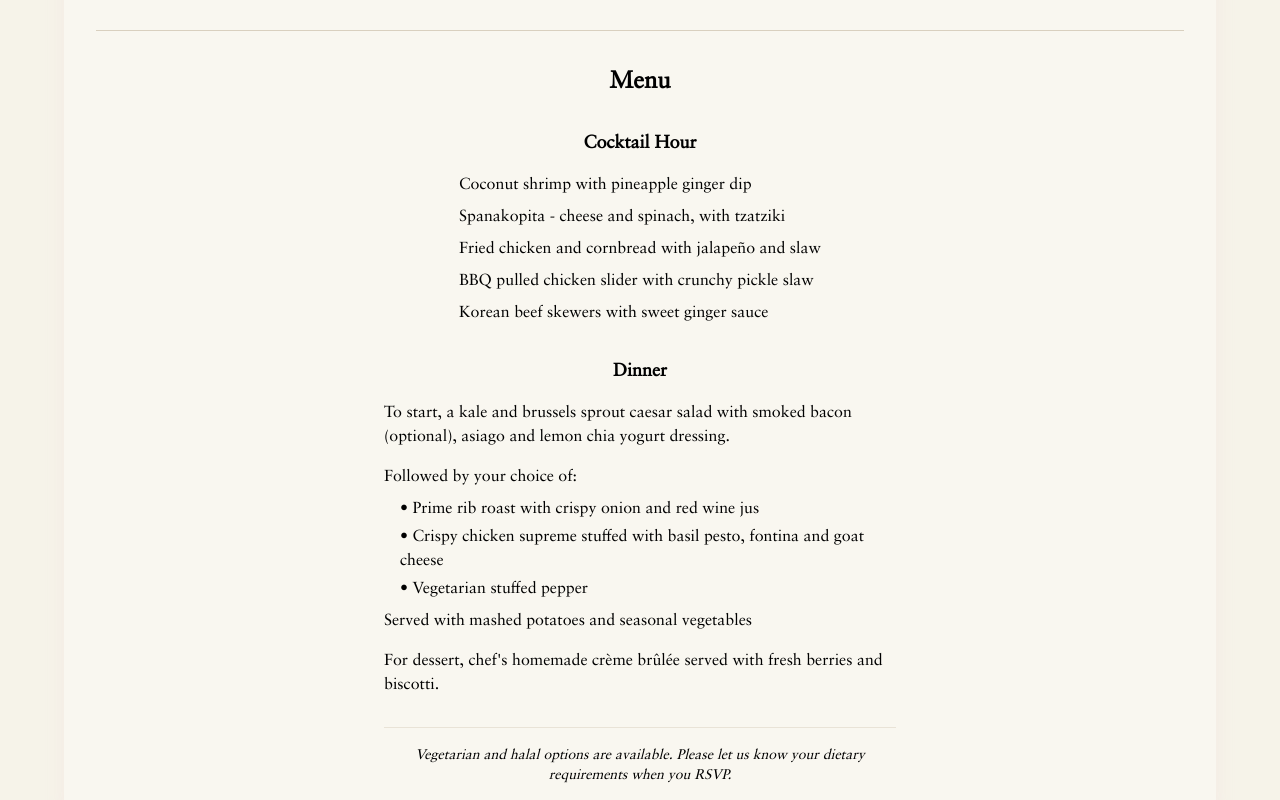
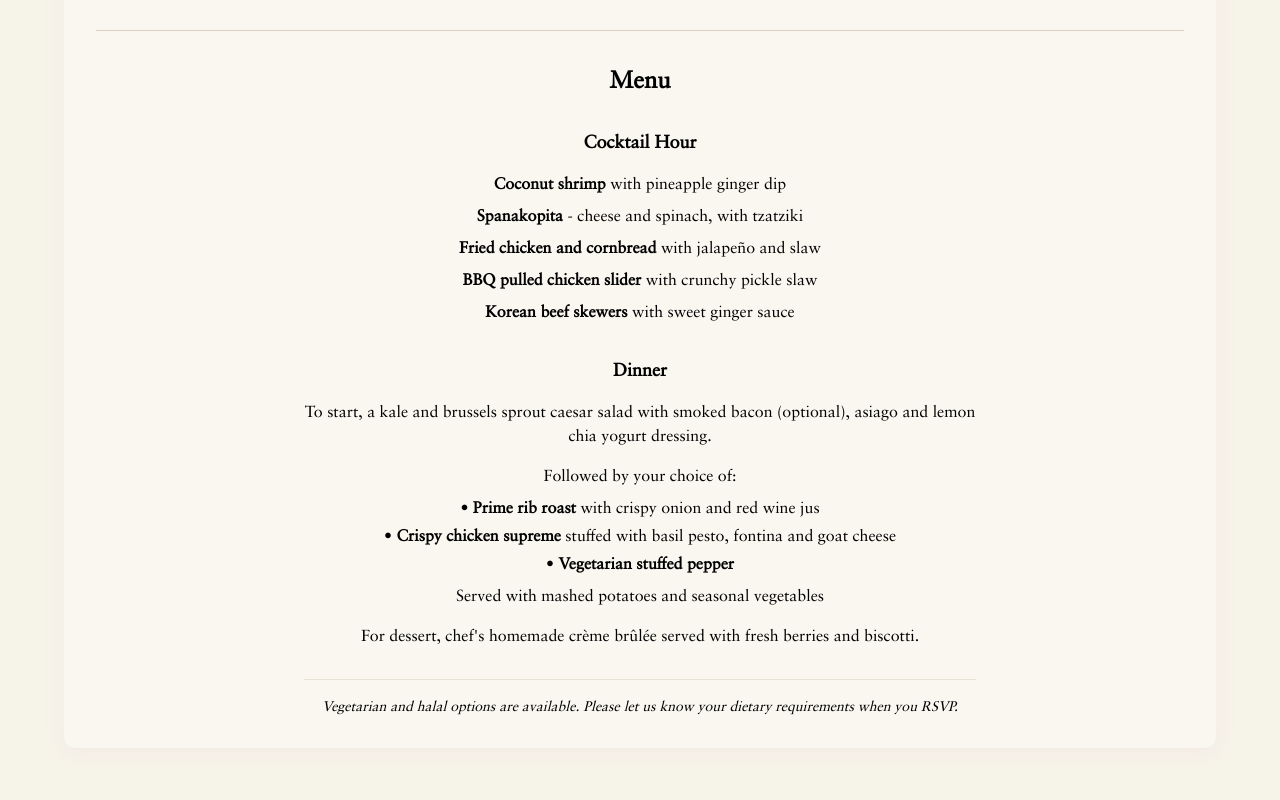
Before and after one commit to onionmansz/union-site-studio, a React (Vite) app: page / in a window 1280 px wide. Shown: the part 2100-2900 px from the top of the page. Built offline with nearby package versions, Linux system fonts and the light colour scheme.

Commit message:
Revert to centered layout and bold menu item names
- Reverted menu to centered text alignment
- Bold dish names for better readability

```diff
--- a/src/components/WeddingDetails.tsx
+++ b/src/components/WeddingDetails.tsx
@@ -92,30 +92,30 @@ const WeddingDetails = () => {
             <h4 className="font-serif text-2xl font-semibold text-foreground mb-8 text-center">
               Menu
             </h4>
-            <div className="flex flex-col items-center space-y-8">
+            <div className="max-w-2xl mx-auto space-y-8">
               {/* Cocktail Hour */}
-              <div className="text-left">
-                <h5 className="font-semibold text-foreground text-lg mb-4 text-center">Cocktail Hour</h5>
+              <div className="text-center">
+                <h5 className="font-semibold text-foreground text-lg mb-4">Cocktail Hour</h5>
                 <ul className="space-y-2 text-foreground">
-                  <li>Coconut shrimp with pineapple ginger dip</li>
-                  <li>Spanakopita - cheese and spinach, with tzatziki</li>
-                  <li>Fried chicken and cornbread with jalapeño and slaw</li>
-                  <li>BBQ pulled chicken slider with crunchy pickle slaw</li>
-                  <li>Korean beef skewers with sweet ginger sauce</li>
+                  <li><span className="font-semibold">Coconut shrimp</span> with pineapple ginger dip</li>
+                  <li><span className="font-semibold">Spanakopita</span> - cheese and spinach, with tzatziki</li>
+                  <li><span className="font-semibold">Fried chicken and cornbread</span> with jalapeño and slaw</li>
+                  <li><span className="font-semibold">BBQ pulled chicken slider</span> with crunchy pickle slaw</li>
+                  <li><span className="font-semibold">Korean beef skewers</span> with sweet ginger sauce</li>
                 </ul>
               </div>
 
               {/* Dinner */}
-              <div className="text-left max-w-lg">
-                <h5 className="font-semibold text-foreground text-lg mb-4 text-center">Dinner</h5>
+              <div className="text-center">
+                <h5 className="font-semibold text-foreground text-lg mb-4">Dinner</h5>
                 <div className="text-foreground space-y-4">
                   <p>To start, a kale and brussels sprout caesar salad with smoked bacon (optional), asiago and lemon chia yogurt dressing.</p>
                   <div>
                     <p className="mb-2">Followed by your choice of:</p>
-                    <ul className="space-y-1 ml-4">
-                      <li>• Prime rib roast with crispy onion and red wine jus</li>
-                      <li>• Crispy chicken supreme stuffed with basil pesto, fontina and goat cheese</li>
-                      <li>• Vegetarian stuffed pepper</li>
+                    <ul className="space-y-1">
+                      <li>• <span className="font-semibold">Prime rib roast</span> with crispy onion and red wine jus</li>
+                      <li>• <span className="font-semibold">Crispy chicken supreme</span> stuffed with basil pesto, fontina and goat cheese</li>
+                      <li>• <span className="font-semibold">Vegetarian stuffed pepper</span></li>
                     </ul>
                     <p className="mt-2">Served with mashed potatoes and seasonal vegetables</p>
                   </div>
@@ -124,7 +124,7 @@ const WeddingDetails = () => {
               </div>
 
               {/* Dietary Accommodations */}
-              <div className="text-center pt-4 border-t border-border/50 w-full max-w-lg">
+              <div className="text-center pt-4 border-t border-border/50">
                 <p className="text-foreground text-sm italic">
                   Vegetarian and halal options are available. Please let us know your dietary requirements when you RSVP.
                 </p>
```
